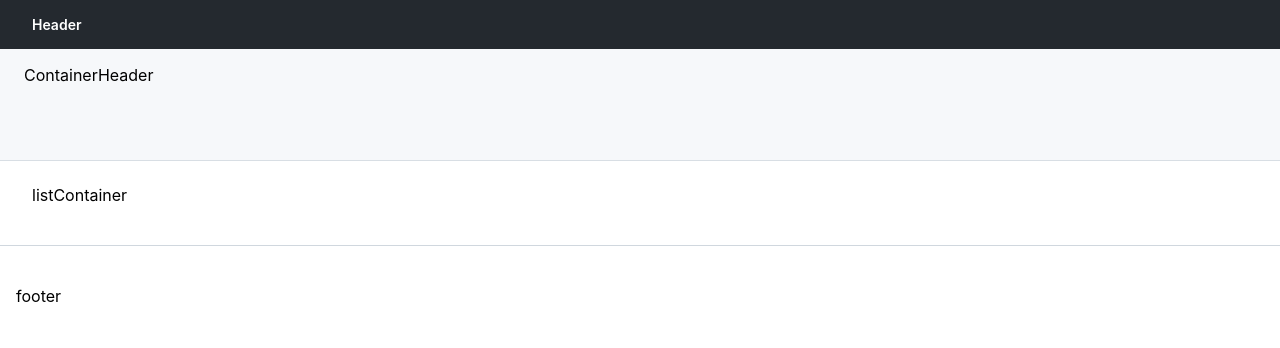
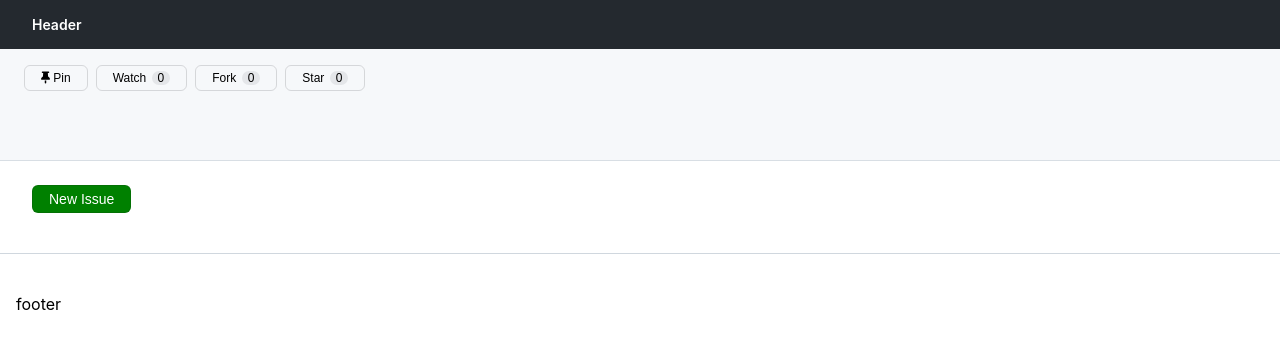
Before and after one commit to leejaelll/React-gitHubIssuePage, a React (Create React App) app: page / in a window 1280 px wide. Shown: the top 348 px of the page. Built offline with nearby package versions, Linux system fonts and the light colour scheme.

Commit message:
feat: Create Button component
- Button 컴포넌트 생성

```diff
--- a/src/App.js
+++ b/src/App.js
@@ -1,14 +1,38 @@
+import { useState } from 'react';
 import styles from './App.module.css';
+import Button from './components/Button';
 
 function App() {
+  const [number, setNumber] = useState(0);
   return (
     <>
       <header className={styles.header}>Header</header>
-      <div className={styles.containerHeader}>ContainerHeader</div>
-      <div className={styles.listContainer}>listContainer</div>
+      <div className={styles.containerHeader}>
+        <div className={styles.buttonContainer}>
+          <Button style={{ backgroundColor: 'transparent', color: 'black', fontSize: '12px' }}>
+            <i class="fa-solid fa-thumbtack"></i> Pin
+          </Button>
+          <Button style={{ backgroundColor: 'transparent', color: 'black', fontSize: '12px' }}>
+            Watch <CircleBadge>{number}</CircleBadge>
+          </Button>
+          <Button style={{ backgroundColor: 'transparent', color: 'black', fontSize: '12px' }}>
+            Fork <CircleBadge>{number}</CircleBadge>
+          </Button>
+          <Button style={{ backgroundColor: 'transparent', color: 'black', fontSize: '12px' }}>
+            Star <CircleBadge>{number}</CircleBadge>
+          </Button>
+        </div>
+      </div>
+      <div className={styles.listContainer}>
+        <Button style={{ fontSize: '14px', backgroundColor: 'green', color: 'white' }}>New Issue</Button>
+      </div>
       <footer className={styles.footer}>footer</footer>
     </>
   );
 }
 
+function CircleBadge({ children }) {
+  return <div className={styles.circleBadge}>{children}</div>;
+}
+
 export default App;
--- a/src/App.module.css
+++ b/src/App.module.css
@@ -24,3 +24,26 @@
   padding: 40px 16px 8px;
   border-top: 1px solid #d0d7de;
 }
+
+.button {
+  padding: 5px 16px;
+  border-radius: 6px;
+  border: 1px solid rgba(27, 31, 36, 0.15);
+}
+
+.buttonContainer {
+  display: flex;
+  gap: 8px;
+}
+
+.circleBadge {
+  display: inline-block;
+  padding: 0 6px;
+  border-radius: 2rem;
+  background-color: rgba(27, 31, 36, 0.08);
+  margin-left: 2px;
+  text-shadow: none;
+  vertical-align: top;
+  font-size: 12px;
+  text-align: center;
+}
--- /dev/null
+++ b/src/components/Button.js
@@ -0,0 +1,9 @@
+import styles from '../App.module.css';
+
+export default function Button({ style, children }) {
+  return (
+    <button className={styles.button} style={style}>
+      {children}
+    </button>
+  );
+}
--- a/src/index.module.css
+++ b/src/index.module.css
@@ -5,4 +5,5 @@ body {
     'Droid Sans', 'Helvetica Neue', sans-serif;
   -webkit-font-smoothing: antialiased;
   -moz-osx-font-smoothing: grayscale;
+  min-width: 980px;
 }
```
